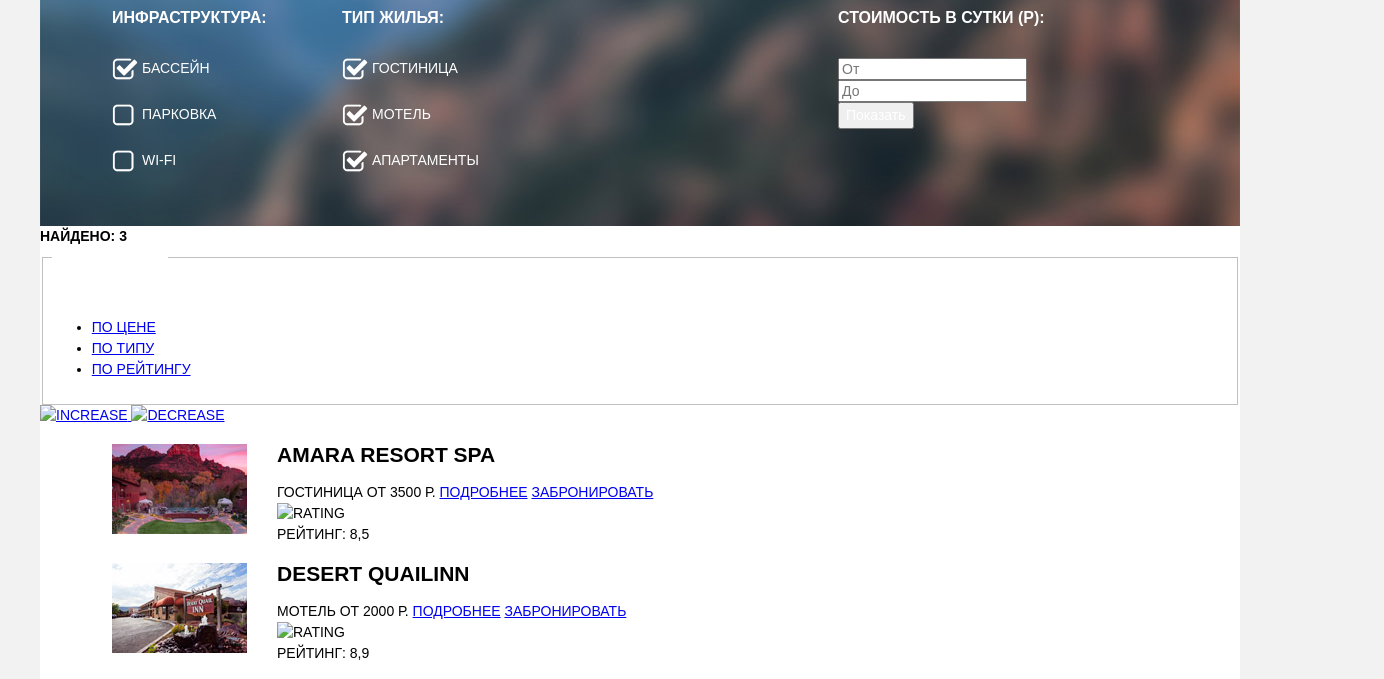
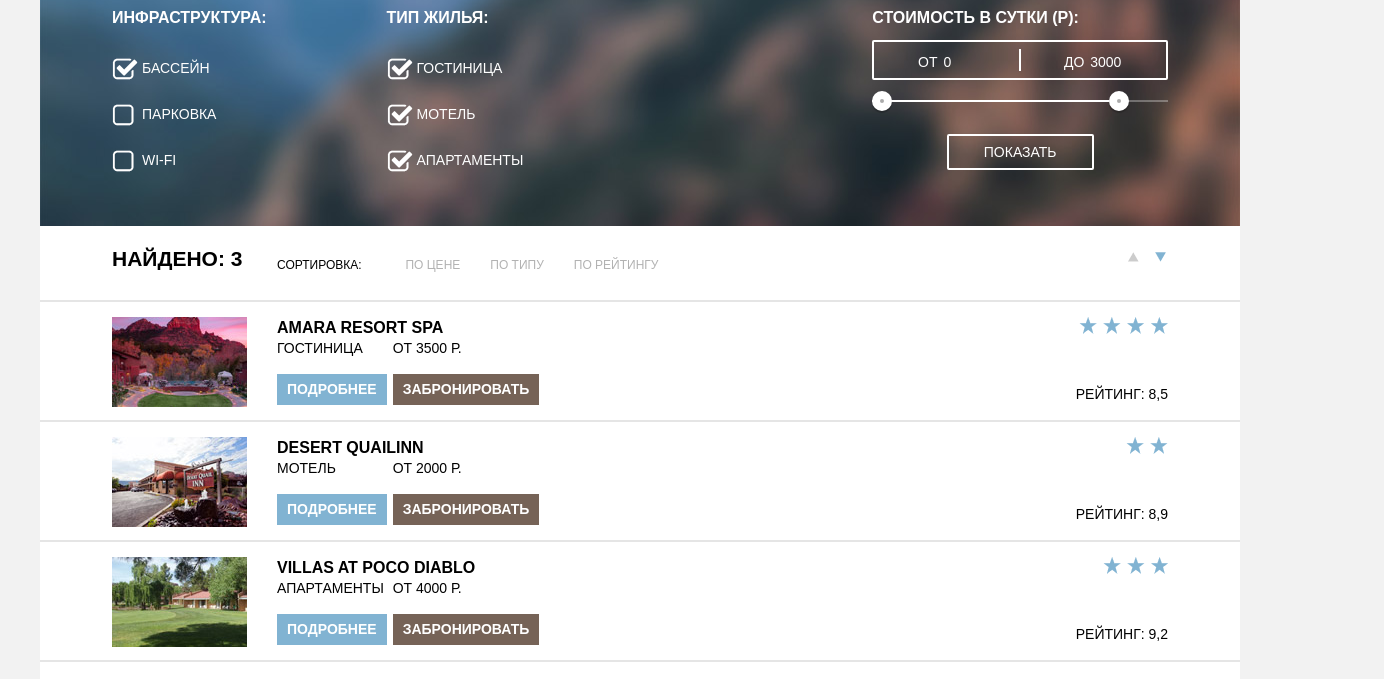
Before and after one commit to nexus85/111633-sedona, a plain HTML site: page hotels.html in a window 1280 px wide. Shown: the part 79-758 px from the top of the page, 1384 px wide, since content can reach past the window. Drawn offline with Linux system fonts and the light colour scheme.

Commit message:
сделал разметку и позиционирование hotels

```diff
--- a/css/style.css
+++ b/css/style.css
@@ -304,6 +304,7 @@ ul.content {
 }
 .search-filters {
   padding: 30px 6%;
+  margin-bottom: 20px;
   background-color: #4f7ea8;
   background-image: url("../img/panoram2.jpg");
   background-position: center;
@@ -318,7 +319,7 @@ ul.content {
   padding: 0;
   border: none;
 }
-fieldset legend {
+.search-filters legend {
   margin-bottom: 30px;
   font-size: 16px;
   font-weight: bold;
@@ -327,16 +328,16 @@ fieldset legend {
 }
 .search-filters .infrastructure {
   float: left;
-  width: 180px;
+  width: 20%;
 }
 .search-filters .property-type {
   float: left;
-  width: 180px;
-  margin-left: 50px;
+  width: 20%;
+  margin-left: 6%;
 }
 .search-filters .price {
   float: right;
-  width: 330px;
+  width: 28%;
 }
 .search-filters::after {
   content: "";
@@ -346,13 +347,15 @@ fieldset legend {
 .search-filters input[type="checkbox"] {
   display: none;
 }
-.search-filters label {
+.infrastructure label,
+.property-type label {
   display: block;
   position: relative;
   margin-bottom: 25px;
   padding-left: 30px;
 }
-.search-filters label::after {
+.infrastructure label::after,
+.property-type label::after {
   content: "";
   position: absolute;
   width: 22px;
@@ -363,19 +366,251 @@ fieldset legend {
   background-repeat: no-repeat;
   background-position: -10px -52px;
 }
-input[type="checkbox"]:checked + label::after {
+.infrastructure input[type="checkbox"]:checked + label::after,
+.property-type input[type="checkbox"]:checked + label::after {
   width: 26px;
   height: 22px;
   background-position: -10px -10px;
 }
+.price legend {
+  margin-bottom: 12px;
+}
+.install-price {
+  position: relative;
+  height: 36px;
+  margin-bottom: 20px;
+  border: 2px solid #ffffff;
+  border-radius: 2px;
+  font-size: 0;
+}
+.install-price::after {
+  position: absolute;
+  top: 50%;
+  left: 50%;
+  transform: translate(-50%, -50%);
+  content: "";
+  width: 2px;
+  height: 22px;
+  background-color: #ffffff;
+}
+.install-price label {
+  display: inline-block;
+  width: 35%;
+  padding-left: 15%;
+  vertical-align: top;
+  font-size: 14px;
+  line-height: 38px;
+  cursor: pointer;
+}
+.install-price input {
+  width: 50%;
+  margin: 0;
+  color: inherit;
+  font: inherit;
+  background: none;
+  border: none;
+  outline: none;
+}
+.price .range {
+  position: relative;
+  margin-bottom: 32px;
+}
+.range .scale {
+  height: 2px;
+  background-color: rgba(255, 255, 255, 0.3);
+}
+.range .bar {
+  width: 80%;
+  height: 2px;
+  background-color: #ffffff;
+}
+.range-toggle {
+  position:absolute;
+  top: -9px;
+  width: 4px;
+  height: 4px;
+  background-color: #ababab;
+  border: 8px solid #ffffff;
+  border-radius: 50%;
+  box-shadow: 0 2px 1px 0 rgba(0, 1, 1, 0.2);
+  cursor: pointer;
+}
+.range-toggle:hover {
+  background-color: #1c4f80;
+}
+.range-toggle-from {
+  left: 0;
+}
+.range-toggle-to {
+  left: 80%;
+}
+.btn-form {
+  display: block;
+  margin: 0 auto;
+  padding: 6px 35px;
+  font-size: 14px;
+  line-height: 20px;
+  color: #ffffff;
+  text-transform: uppercase;
+  background: transparent;
+  border: 2px solid #ffffff;
+  border-radius: 2px;
+  outline: none;
+  cursor: pointer;
+}
+.settings {
+  position: relative;
+  padding: 10px 6%;
+  margin-bottom: 10px;
+}
+.settings b {
+  position: absolute;
+  width: 150px;
+  top: 0;
+  left: 6%;
+  font-size: 21px;
+  font-weight: bold;
+  line-height: 26px;
+}
+.settings-fields {
+  margin-left: 165px;
+  margin-right: 40px;
+}
+.settings-fields-header {
+  display: inline-block;
+  margin-right: 40px;
+  font-size: 12px;
+  font-weight: normal;
+  line-height: 18px;
+  vertical-align: top;
+}
+.settings ul {
+  display: inline-block;
+  padding: 0;
+  margin: 0;
+  font-size: 0;
+  list-style: none;
+  vertical-align: top;
+}
+.settings li {
+  display: inline-block;
+  margin-right: 30px;
+  vertical-align: top;
+}
+.settings li a {
+  font-size: 12px;
+  font-weight: normal;
+  line-height: 18px;
+  text-decoration: none;
+  color: #b2b2b2;
+}
+.sorting {
+  position: absolute;
+  width: 40px;
+  top: 0;
+  right: 6%;
+}
+.sorting-order {
+  display: inline-block;
+  vertical-align: middle;
+  width: 11px;
+  height: 10px;
+  font-size: 0;
+}
+.sorting .increase {
+  background-image: url("../img/sort_elem.png");
+  background-repeat: no-repeat;
+  background-position: center;
+}
+.sorting .decrease {
+  margin-left: 12px;
+  background-image: url("../img/sort_elem_active.png");
+  background-repeat: no-repeat;
+  background-position: center;
+}
 .search-result {
-  width: 100%;
-  padding-left: 6%;
-  padding-right: 6%;
+  position: relative;
+  padding: 15px 6%;
+  border-top: 2px solid #e5e5e5;
+}
+.search-result:last-child {
+  border-bottom: 2px solid #e5e5e5;
 }
 .search-result .photo {
-  float: left;
+  position: absolute;
+  top: 15px;
 }
 .search-result .content-box {
   margin-left: 165px;
+  margin-right: 40px;
+  font-size: 0;
 }
+.content-box h2{
+  margin: 0;
+  padding: 0;
+  font-size: 16px;
+  font-weight: bold;
+}
+.content-box-column1,
+.content-box-column2 {
+  display: inline-block;
+}
+.content-box-column1 {
+  margin-right: 6px;
+}
+.content-box-column1 span,
+.content-box-column2 span {
+  display: block;
+  margin-bottom: 15px;
+  font-size: 14px;
+  font-weight: normal;
+  line-height: 21px;
+  text-align: left;
+}
+.content-box-column1 a,
+.content-box-column2 a {
+  display: block;
+  padding: 5px 10px;
+  font-size: 14px;
+  font-weight: bold;
+  line-height: 21px;
+  color: #ffffff;
+  text-decoration: none;
+  text-align: center;
+}
+.content-box-column1 a {
+  background-color: #81b3d2;
+}
+.content-box-column2 a {
+  background-color: #766357;
+}
+.search-result .stars {
+  position: absolute;
+  width: 89px;
+  height: 17px;
+  top: 15px;
+  right: 6%;
+  background-image: url("../img/sprite_stars.png");
+  background-repeat: no-repeat;
+  background-position: right center;
+}
+.search-result:first-child .stars {
+  width: 89px;
+  height: 17px;
+  background-position: -10px -10px;
+}
+.search-result:nth-child(2) .stars {
+  width: 42px;
+  height: 17px;
+  background-position: -10px -84px;
+}
+.search-result:last-child .stars {
+  width: 65px;
+  height: 17px;
+  background-position: -10px -47px;
+}
+.search-result .rating {
+  position: absolute;
+  bottom: 15px;
+  right: 6%;
+}
--- a/hotels.html
+++ b/hotels.html
@@ -58,30 +58,39 @@
           <fieldset class="price">
             <legend>Стоимость в сутки (Р):</legend>
             <div class="install-price">
-              <input type="text" name="price-from" placeholder="От">
-              <input type="text" name="price-to" placeholder="До">
+              <label class="price-from">
+                от
+                <input type="text" name="price-from" value="0">
+              </label>
+              <label class="price-to">
+                до
+                <input type="text" name="price-to" value="3000">
+              </label>
             </div>
-            <button class="btn" type="submit">Показать</button>
+            <div class="range">
+              <div class="scale">
+                <div class="bar"></div>
+              </div>
+              <div class="range-toggle range-toggle-from"></div>
+              <div class="range-toggle range-toggle-to"></div>
+            </div>
+            <button class="btn-form" type="submit">Показать</button>
           </fieldset>
         </form>
       </div>
       <div class="settings">
         <b>Найдено: 3</b>
-        <fieldset>
-          <legend>Сортировка:</legend>
+        <div class="settings-fields">
+          <span class="settings-fields-header">Сортировка:</span>
           <ul>
             <li class="active"><a href="#">по цене</a></li>
             <li><a href="#">по типу</a></li>
             <li><a href="#">по рейтингу</a></li>
           </ul>
-        </fieldset>
-        <div class="settings-sort">
-          <a class="settings-sort-increase" href="#">
-            <img src="" alt="increase">
-          </a>
-          <a class="settings-sort-decrease" href="#">
-            <img src="" alt="decrease">
-          </a>
+        </div>
+        <div class="sorting">
+          <div class="sorting-order increase"></div>
+          <div class="sorting-order decrease"></div>
         </div>
       </div>
       <div class="search-results">
@@ -91,15 +100,17 @@
           </div>
           <div class="content-box">
             <h2>Amara resort spa</h2>
+            <div class="content-box-column1">
               <span>Гостиница</span>
+              <a class="btn-more" href="#">Подробнее</a>
+            </div>
+            <div class="content-box-column2">
               <span>от 3500 р.</span>
-            <a class="btn-more" href="#">Подробнее</a>
               <a class="btn-reserve" href="#">Забронировать</a>
-            <div class="rating">
-              <img src="" width="" height="" alt="rating">
             </div>
-            <div>Рейтинг: 8,5</div>
           </div>
+          <div class="stars"></div>
+          <div class="rating">Рейтинг: 8,5</div>
         </div>
         <div class="search-result">
           <div class="photo">
@@ -107,15 +118,17 @@
           </div>
           <div class="content-box">
             <h2>Desert quailinn</h2>
+            <div class="content-box-column1">
               <span>Мотель</span>
+              <a class="btn-more" href="#">Подробнее</a>
+            </div>
+            <div class="content-box-column2">
               <span>от 2000 р.</span>
-            <a class="btn-more" href="#">Подробнее</a>
               <a class="btn-reserve" href="#">Забронировать</a>
-            <div class="rating">
-              <img src="" width="" height="" alt="rating">
             </div>
-            <div>Рейтинг: 8,9</div>
           </div>
+          <div class="stars"></div>
+          <div class="rating">Рейтинг: 8,9</div>
         </div>
         <div class="search-result">
           <div class="photo">
@@ -123,15 +136,17 @@
           </div>
           <div class="content-box">
             <h2>Villas at poco diablo</h2>
+            <div class="content-box-column1">
               <span>Апартаменты</span>
+              <a class="btn-more" href="#">Подробнее</a>
+            </div>
+            <div class="content-box-column2">
               <span>от 4000 р.</span>
-            <a class="btn-more" href="#">Подробнее</a>
               <a class="btn-reserve" href="#">Забронировать</a>
-            <div class="rating">
-              <img src="" width="" height="" alt="rating">
             </div>
-            <div>Рейтинг: 9,2</div>
           </div>
+          <div class="stars"></div>
+          <div class="rating">Рейтинг: 9,2</div>
         </div>
       </div>
     </main>
```
Also changed, not shown: img/sort_elem.png (added), img/sort_elem_active.png (added), img/sprite_stars.png (added), img/stars_four.png (added), img/stars_three.png (added), img/stars_two.png (added). Lines whose indentation alone changed are shown as unchanged.
